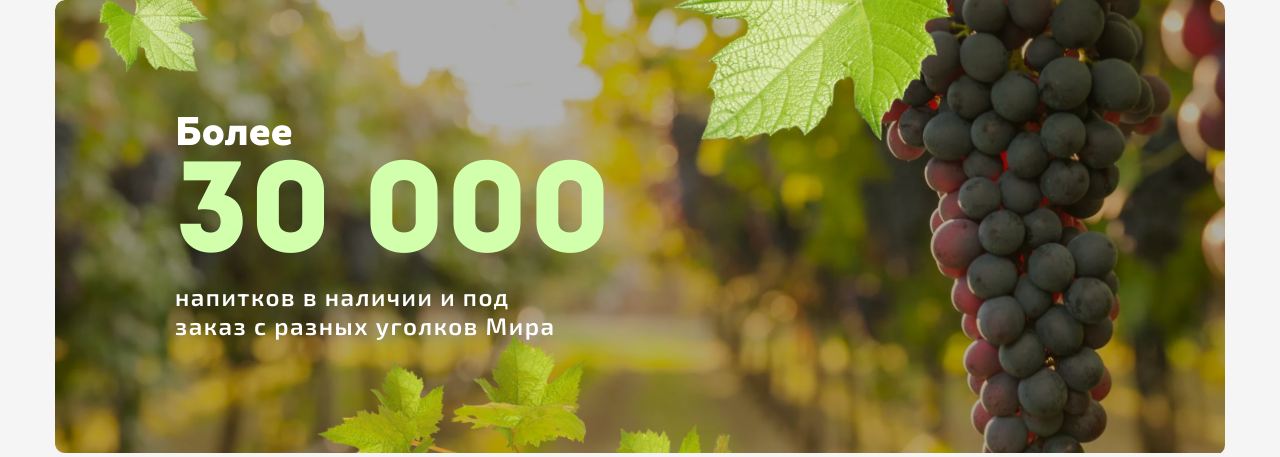
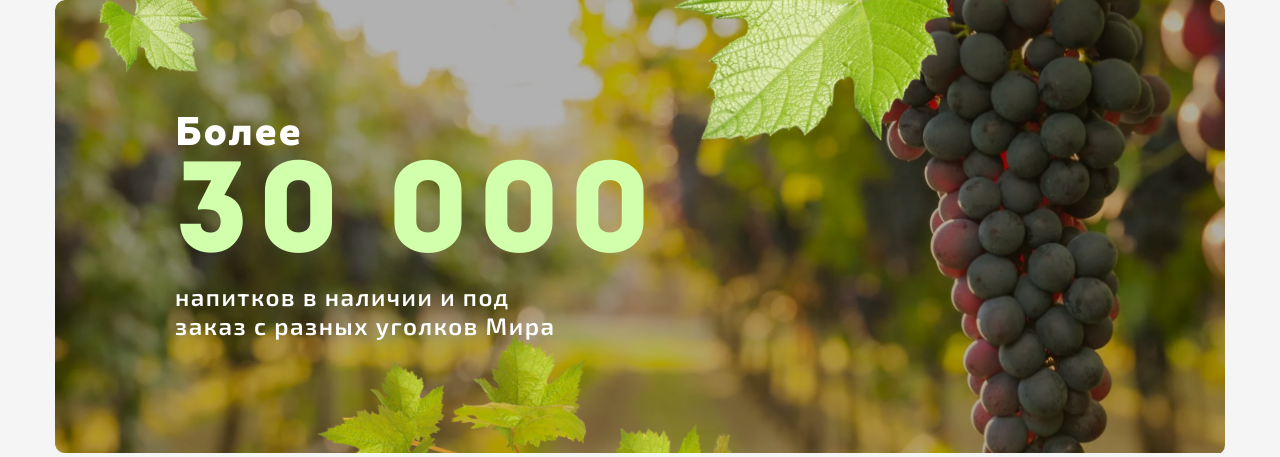
Before and after one commit to powersvolk/vine, a PHP site: page / in a window 1280 px wide. Shown: the part 176-633 px from the top of the page. Run offline with PHP 8.4, Linux system fonts and the light colour scheme.

Commit message:
Поправив шрифт

```diff
--- a/css/main.css
+++ b/css/main.css
@@ -64,7 +64,7 @@ table {
 :root {
   /* Fonts */
   --font-family: "Exo 2", sans-serif;
-  --font-family-baner: "Intro", san-serif;
+  --font-family-baner: "Intro", sans-serif;
   /* Colors text */
   --text-white:#fff;
   --text-color:#5C798B;
@@ -475,11 +475,13 @@ h2 {
 .banner__text_title {
   font-size: 2.5rem;
   font-family: var(--font-family-baner);
+  letter-spacing: 2px;
 }
 .banner__text_number {
   color: #D1FFAC;
   font-size: 8rem;
   font-family: var(--font-family-baner);
+  letter-spacing: 8px;
 }
 .banner__text_description {
   font-family: var(--font-family);
--- a/scss/base/_var.scss
+++ b/scss/base/_var.scss
@@ -2,7 +2,7 @@
 
     /* Fonts */
     --font-family: "Exo 2", sans-serif;
-	 --font-family-baner: "Intro", san-serif;
+	 --font-family-baner: "Intro", sans-serif;
 
     /* Colors text */
 
--- a/scss/components/_banner_index.scss
+++ b/scss/components/_banner_index.scss
@@ -5,12 +5,14 @@ padding: 115px 0 114px 120px;
 		&_title {
 			font-size: rem(40px);
 			font-family: var(--font-family-baner);
+			letter-spacing: 2px;
 		}
 
 		&_number {
 			color: #D1FFAC;
 			font-size: rem(128px);
 			font-family: var(--font-family-baner);
+			letter-spacing: 8px;
 		}
 
 		&_description {
```
Also changed, not shown: css/main.min..css, 2 other files.
